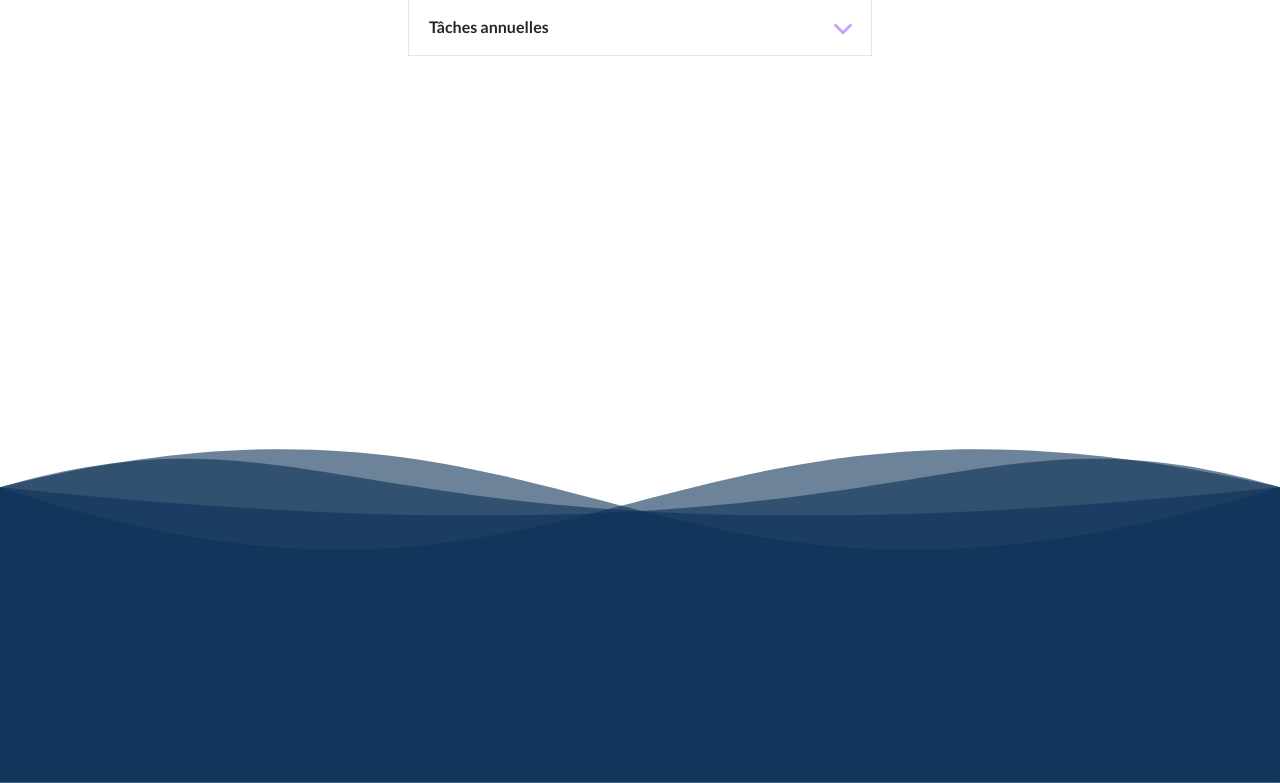
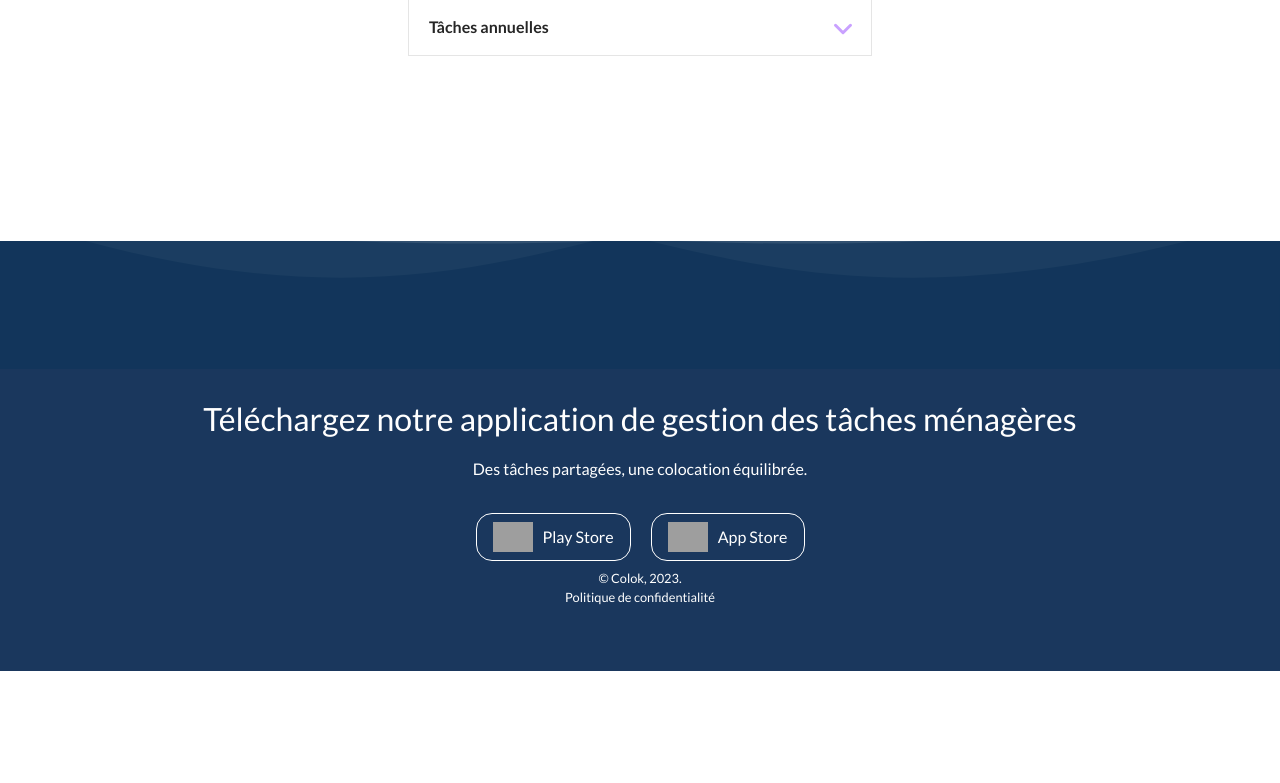
Before and after one commit to YosrTaieb/colok, a PHP site: page /view/accordeon-taches.php in a window 1280 px wide. Shown: the part 469-1252 px from the top of the page. After the commit the page ends 1140 px from the top, so only its background shows below. Run offline with PHP 8.4, Linux system fonts and the light colour scheme; style sheets or scripts are compiled from the project's sources; some libraries are stand-ins or nearby versions; some web fonts are replaced; grey boxes are pictures that could not be loaded.

Commit message:
footer responsif

```diff
--- /dev/null
+++ b/build/styles/footer.css
@@ -0,0 +1,73 @@
+footer {
+  background: url("../../assets/images/svg-animation-waves.svg");
+  background-size: cover;
+  padding-top: 8rem;
+  height: 100%;
+  background-position: center top -17rem;
+  font-family: Lato, sans-serif;
+}
+footer .content-footer {
+  max-width: 100%;
+  margin: 0rem auto 0rem auto;
+  padding: 2rem 1rem;
+  background-color: #1a375d;
+}
+footer .footer-content {
+  text-align: center;
+  color: white;
+}
+footer .titre-footer {
+  font-size: 2rem;
+  margin-bottom: 20px;
+}
+footer .app-download {
+  display: flex;
+  justify-content: center;
+  margin-top: 2rem;
+}
+footer .download-button {
+  display: flex;
+  align-items: center;
+  border: 1px solid white;
+  border-radius: 1rem;
+  padding: 0.5rem 1rem;
+  margin: 0 10px;
+}
+footer .download-button img {
+  width: 40px;
+  margin-right: 10px;
+}
+footer .download-button p {
+  font-size: 1rem;
+}
+footer .copyright {
+  display: flex;
+  flex-direction: column;
+  align-items: center;
+  margin-top: 0.5rem;
+  color: white;
+  font-size: 0.8rem;
+  padding-bottom: 2rem;
+}
+footer .copyright a {
+  text-decoration: none;
+  color: white;
+  margin: 0 5px;
+}
+
+@media (max-width: 768px) {
+  footer {
+    background-position: center top 0rem;
+  }
+  footer .content-footer {
+    padding: 0rem 1rem;
+  }
+  footer .content-footer .titre-footer {
+    margin: 2rem;
+  }
+  footer .content-footer p {
+    font-size: 1.2rem;
+  }
+}
+
+/*# sourceMappingURL=footer.css.map */
--- a/build/styles/home-ch.css
+++ b/build/styles/home.css
@@ -193,4 +193,4 @@ figure {
   }
 }
 
-/*# sourceMappingURL=home-ch.css.map */
+/*# sourceMappingURL=home.css.map */
--- a/sass/styles/cards.scss
+++ b/sass/styles/cards.scss
@@ -1,9 +1,5 @@
 @import "variables";
-
-
-
 $background-color_1: #f1f1f1;
-
 
 .container2 {
 	width: 1000px;
--- /dev/null
+++ b/sass/styles/footer.scss
@@ -0,0 +1,81 @@
+$color_1: white;
+$font-family_1: Lato, sans-serif;
+
+
+footer {
+	background: url('../../assets/images/svg-animation-waves.svg');
+	background-size: cover;
+	padding-top: 8rem;
+	height: 100%;
+	background-position: center top -17rem;
+    font-family: $font-family_1;
+
+	.content-footer {
+		max-width: 100%;
+		margin: 0rem auto 0rem auto;
+		padding: 2rem 1rem;
+		background-color: #1a375d;
+	}
+
+	.footer-content {
+		text-align: center;
+		color: $color_1;
+	}
+	.titre-footer {
+		font-size: 2rem;
+		margin-bottom: 20px;
+	}
+
+	.app-download {
+		display: flex;
+		justify-content: center;
+		margin-top: 2rem;
+	}
+	.download-button {
+		display: flex;
+		align-items: center;
+		border: 1px solid white;
+		border-radius: 1rem;
+		padding: 0.5rem 1rem;
+		margin: 0 10px;
+		img {
+			width: 40px;
+			margin-right: 10px;
+		}
+		p {
+			font-size: 1rem;
+		}
+	}
+	.copyright {
+		display: flex;
+		flex-direction: column;
+		align-items: center;
+		margin-top: 0.5rem;
+		color: $color_1;
+		font-size: 0.8rem;
+		padding-bottom: 2rem;
+		a {
+			text-decoration: none;
+			color: $color_1;
+			margin: 0 5px;
+		}
+	}
+
+}
+
+// mobile
+
+@media (max-width: 768px) {
+    footer {
+        background-position: center top 0rem;
+		.content-footer {
+			padding: 0rem 1rem;
+			.titre-footer {
+				margin: 2rem;
+			}
+			p{
+				font-size: 1.2rem;
+			}
+		}
+    }
+}
--- a/view/accordeon-taches.php
+++ b/view/accordeon-taches.php
@@ -424,64 +424,13 @@
 
     </main>
 
-    <svg xmlns="http://www.w3.org/2000/svg" xmlns:xlink="http://www.w3.org/1999/xlink" version="1.1" id="Calque_1" x="0px"
-     y="0px" viewBox="0 0 1300 550" style="enable-background:new 0 0 1300 550;" xml:space="preserve">
-<style type="text/css">
-	.st1{opacity:0.6;fill:#0C3157;enable-background:new;}
-</style>
-
-    <path class="st1" d="M 0 250 C 600 450 650 100 1300 250 L 1300 550 L 0 550 L 0 250">
-		<animate
-                attributeName="d"
-                dur="5s"
-				begin="1s"
-                values="M 0 250 C 600 450 650 100 1300 250 L 1300 550 L 0 550 L 0 250;
-                M 0 250 C 600 100 650 450 1300 250 L 1300 550 L 0 550 L 0 250;
-				M 0 250 C 600 450 650 100 1300 250 L 1300 550 L 0 550 L 0 250"
-                repeatCount="indefinite"
-        />
-	</path>
-
-	<path class="st1" d="M 0 250 C 600 100 650 450 1300 250 L 1300 550 L 0 550 L 0 250">
-		<animate
-                attributeName="d"
-                dur="5s"
-                values="M 0 250 C 600 100 650 450 1300 250 L 1300 550 L 0 550 L 0 250;
-                M 0 250 C 600 450 650 100 1300 250 L 1300 550 L 0 550 L 0 250;
-				M 0 250 C 600 100 650 450 1300 250 L 1300 550 L 0 550 L 0 250"
-                repeatCount="indefinite"
-        />
-	</path>
-
-	<path class="st1" d="M 0 250 C 950 350 950 150 1300 250 L 1300 550 L 0 550 L 0 250">
-		<animate
-                attributeName="d"
-                dur="5s"
-				begin="2s"
-                values="M 0 250 C 950 350 950 150 1300 250 L 1300 550 L 0 550 L 0 250;
-                M 0 250 C 350 150 350 350 1300 250 L 1300 550 L 0 550 L 0 250;
-				M 0 250 C 950 350 950 150 1300 250 L 1300 550 L 0 550 L 0 250"
-                repeatCount="indefinite"
-        />
-	</path>
-
-	<path class="st1" d="M 0 250 C 350 150 350 350 1300 250 L 1300 550 L 0 550 L 0 250">
-		<animate
-                attributeName="d"
-                dur="5s"
-                values="M 0 250 C 350 150 350 350 1300 250 L 1300 550 L 0 550 L 0 250;
-                M 0 250 C 950 350 950 150 1300 250 L 1300 550 L 0 550 L 0 250;
-				M 0 250 C 350 150 350 350 1300 250 L 1300 550 L 0 550 L 0 250"
-                repeatCount="indefinite"
-        />
-	</path>
-
-</svg>
-
 
     <!-- lien js vers autre composants https://tailwind-elements.com/docs/standard/getting-started/quick-start/ -->
     <script src="https://cdn.jsdelivr.net/npm/tw-elements/dist/js/tw-elements.umd.min.js"></script>
 
+
+    <?php require('footer.php'); ?>
+
 </body>
 
 </html>
--- a/view/accueil.php
+++ b/view/accueil.php
@@ -33,7 +33,9 @@ if(isset($_SESSION['nom'])){
 
 ?>
 
-
+<?php
+    require('footer.php');
+?>
 
 
 
--- a/view/footer.php
+++ b/view/footer.php
@@ -1,93 +1,17 @@
 
-<style>
-        body {
-            margin: 0;
-            padding: 0;
-            font-family: Arial, sans-serif;
-        }
-
-        footer {
-            background: url('../assets/images/svg-animation-waves.svg') center top -4rem no-repeat;
-            background-size: cover;
-            padding-top: 8rem;
-            height: 100%;
-            background-position: center top -13rem; /* Pour les écrans larges */
-        }
-
-        .container {
-            max-width: 1200px;
-            margin: 0 auto;
-            padding: 0 20px;
-        }
-
-        .footer-content {
-            text-align: center;
-            color: white;
-        }
-
-        h3 {
-            font-size: 2rem;
-            margin-bottom: 20px;
-        }
-
-        p {
-            font-size: 1.2rem;
-        }
-
-        .app-download {
-            display: flex;
-            justify-content: center;
-            margin-top: 2rem;
-        }
-
-        .download-button {
-            display: flex;
-            align-items: center;
-            border: 1px solid white;
-            border-radius: 10px;
-            padding: 5px;
-            margin: 0 10px;
-        }
-
-        .download-button img {
-            width: 40px;
-            margin-right: 10px;
-        }
-
-        .download-button p {
-            font-size: 1rem;
-        }
-
-        .copyright {
-            display: flex;
-            flex-direction: column;
-            align-items: center;
-            margin-top: 0.5rem;
-            color: white;
-            font-size: 0.8rem;
-        }
-
-        .copyright a {
-            text-decoration: none;
-            color: white;
-            margin: 0 5px;
-        }
-    </style>
-</head>
-<body>
 <footer>
-    <div class="container">
+    <div class="content-footer">
         <div class="footer-content">
-            <h3>Téléchargez notre application de gestion des tâches ménagères</h3>
+            <h3 class="titre-footer">Téléchargez notre application de gestion des tâches ménagères</h3>
             <p>Des tâches partagées, une colocation équilibrée.</p>
             <div class="app-download">
                 <div class="download-button">
                     <img src="https://cdn-icons-png.flaticon.com/512/888/888857.png" alt="Google Play Store">
-                    <p>Télécharger sur Google Play Store</p>
+                    <p>Play Store</p>
                 </div>
                 <div class="download-button">
                     <img src="https://cdn-icons-png.flaticon.com/512/888/888841.png " alt="Apple Store">
-                    <p>Télécharger sur Apple Store</p>
+                    <p>App Store</p>
                 </div>
             </div>
         </div>
@@ -97,5 +21,3 @@
         </div>
     </div>
 </footer>
-</body>
-</html>
--- a/view/headC.php
+++ b/view/headC.php
@@ -1,8 +1,10 @@
     <meta charset="UTF-8">
     <meta http-equiv="X-UA-Compatible" content="IE=edge">
     <meta name="viewport" content="width=device-width, initial-scale=1.0">
-    <link rel="stylesheet" type="text/css" href="../build/styles/home-ch.css">
+    <link rel="stylesheet" type="text/css" href="../build/styles/home.css">
     <link rel="stylesheet" type="text/css" href="../build/styles/carrousel.css">
+    <link rel="stylesheet" href="../build/styles/footer.css">
+
     <script src="../js/carrousel.js" defer></script>
     <link href="https://cdn.jsdelivr.net/npm/daisyui@3.6.5/dist/full.css" rel="stylesheet" type="text/css"/>
 
```
Also changed, not shown: view/form-idees.php (+0 -14 lines), assets/images/bg-footer.svg (deleted), assets/images/house_footer-cropped.svg (deleted), assets/images/house_footer.svg (deleted), js/modal.js (deleted), sass/styles/home.scss (renamed from sass/styles/home-ch.scss), 3 other files.
